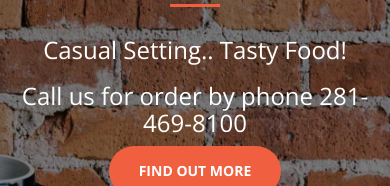
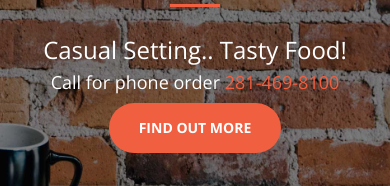
Before and after one commit to suryaraor/cafeIndia, a website: page index.html in a window 390 px wide. Shown: the part 192-378 px from the top of the page. Drawn offline with nearby package versions, Linux system fonts and the light colour scheme.

Commit message:
phone number

```diff
--- a/index.html
+++ b/index.html
@@ -72,7 +72,7 @@
                 <h1 id="homeHeading">Welcome to Cafe India</h1>
 	          <hr>
                 <h3>Casual Setting.. Tasty Food!</h3>
-                <h3>Call us for order by phone 281-469-8100</h3>
+                <h4>Call for phone order <a href="tel:281-469-8100">281-469-8100</a></h4>
 
                 <a href="#about" class="btn btn-primary btn-xl page-scroll">Find Out More</a>
             </div>
@@ -487,7 +487,7 @@
 
                 <div class="col-lg-4 col-lg-offset-2 text-center">
                     <i class="fa fa-phone fa-3x sr-contact"></i>
-                    <p>281-469-8100</p>
+                    <p><a href="tel:281-469-8100">281-469-8100</a></p>
                 </div>
                 <div class="col-lg-4 text-center">
                     <i class="fa fa-envelope-o fa-3x sr-contact"></i>
```
